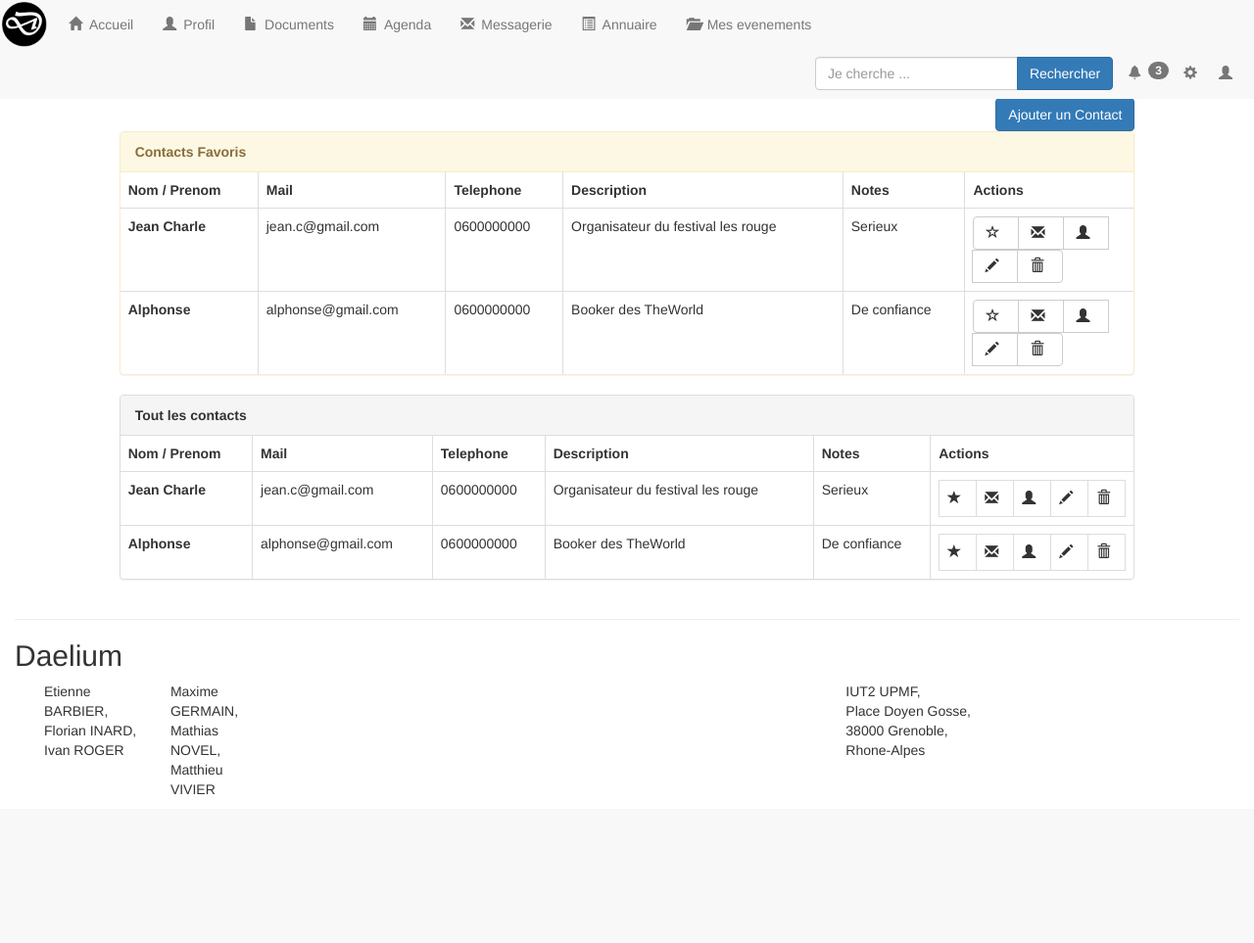
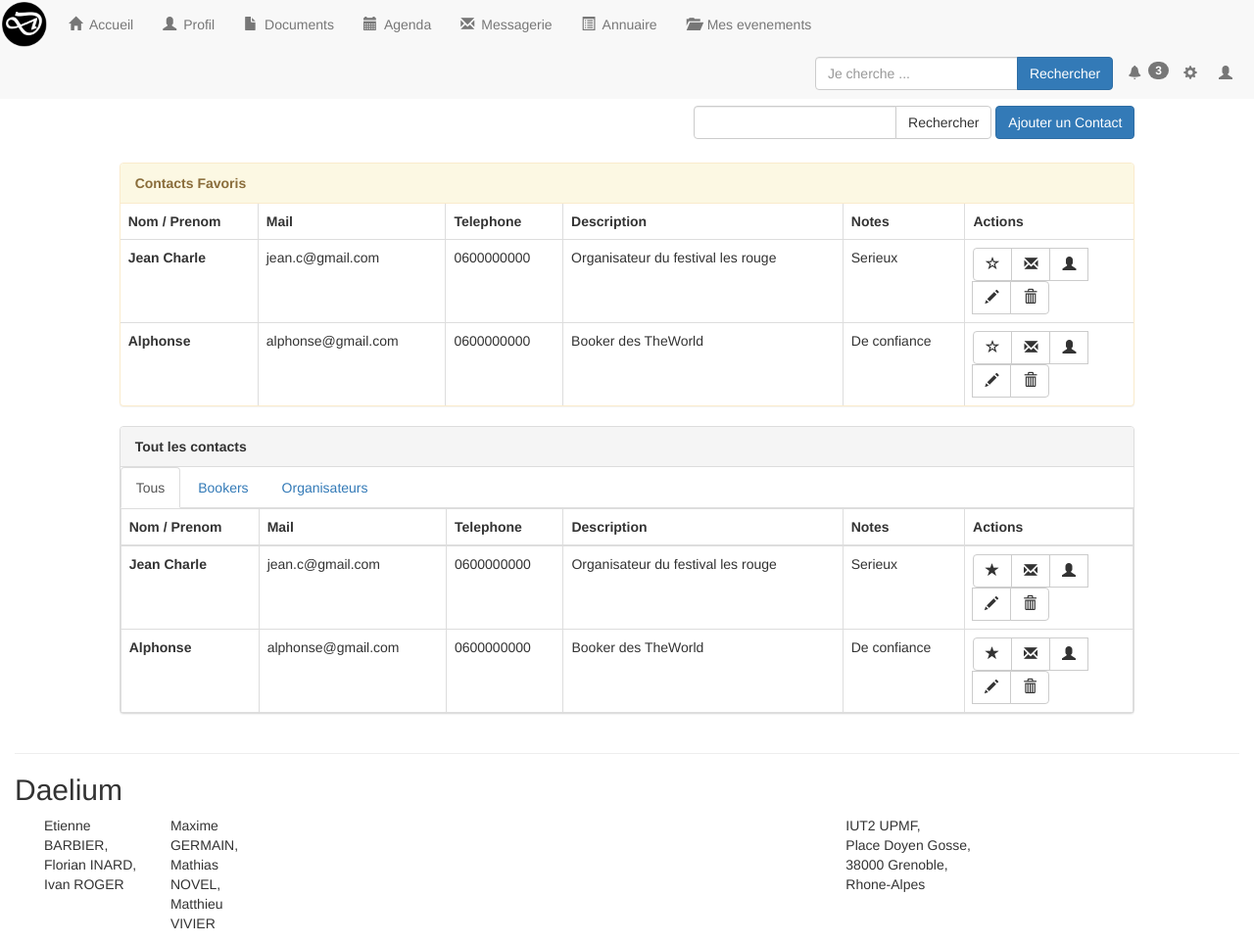
Before and after one commit to Ivan-Roger/Daelium, a PHP site: page /code/view/list.view.php in a window 1280 px wide. Shown: the whole page at 98% size. Before the commit the page ends 811 px from the top, so only its background shows below. Run offline with PHP 8.4, Linux system fonts and the light colour scheme; data that the repository does not hold is empty; some libraries are stand-ins or nearby versions.

Commit message:
Modifs Messagerie et Annuaire

```diff
--- a/code/data/css/messages.css
+++ b/code/data/css/messages.css
@@ -1,8 +1,8 @@
-#list{
+table {
   border-left: 1px solid #ddd;
   border-right: 1px solid #ddd;
   border-bottom: 1px solid #ddd;
-      border-radius: 4px;
+  border-radius: 4px;
 }
 
 tbody > tr:first-of-type > td{
--- a/code/view/list.view.php
+++ b/code/view/list.view.php
@@ -10,10 +10,18 @@
 <body>
   <?php include("../view/include/header.view.php"); ?>
   <section>
-  <article id="boutons" class="col-lg-offset-1 col-lg-10 ">
-    <button class="btn btn-primary pull-right" type="submit">Ajouter un Contact</button>
+    <article class="col-lg-offset-1 col-lg-10">
+      <div class="navbar navbar-form navbar-right">
+        <div class="input-group">
+          <input type="text" class="form-control"/>
+          <div class="input-group-btn">
+            <a href="#" class="btn btn-default">Rechercher</a>
+          </div>
+        </div>
+        <button class="btn btn-primary" type="submit">Ajouter un Contact</button>
+      </div>
     </article>
-  <article class="col-lg-offset-1 col-lg-10 ">
+    <article class="col-lg-offset-1 col-lg-10">
       <div class="panel panel-warning">
         <div class="panel-heading"><strong>Contacts Favoris</strong></div>
         <div class="panel-body table-responsive">
@@ -38,20 +46,20 @@
                 <td>Serieux</td>
                 <td>
                   <div class="btn-group" role="group" aria-label="...">
-                  <button type="button" class="btn btn-default"><span class="glyphicon glyphicon-star-empty"></button>
-                  <button type="button" class="btn btn-default"><span class="glyphicon glyphicon-envelope"></button>
-                  <button type="button" class="btn btn-default"><span class="glyphicon glyphicon-user"></button>
-                  <button type="button" class="btn btn-default"><span class="glyphicon glyphicon-pencil"></button>
-                  <button type="button" class="btn btn-default"><span class="glyphicon glyphicon-trash"></button>
+                    <button type="button" class="btn btn-default"><span class="glyphicon glyphicon-star-empty no-margin"></button>
+                    <button type="button" class="btn btn-default"><span class="glyphicon glyphicon-envelope no-margin"></button>
+                    <button type="button" class="btn btn-default"><span class="glyphicon glyphicon-user no-margin"></button>
+                    <button type="button" class="btn btn-default"><span class="glyphicon glyphicon-pencil no-margin"></button>
+                    <button type="button" class="btn btn-default"><span class="glyphicon glyphicon-trash no-margin"></button>
                   </div>
                 </td>
                 <tr><th>Alphonse</th> <td>alphonse@gmail.com</td>  <td>0600000000</td>  <td>Booker des TheWorld</td> <td>De confiance</td><td>
                   <div class="btn-group" role="group" aria-label="...">
-                  <button type="button" class="btn btn-default"><span class="glyphicon glyphicon-star-empty"></button>
-                  <button type="button" class="btn btn-default"><span class="glyphicon glyphicon-envelope"></button>
-                  <button type="button" class="btn btn-default"><span class="glyphicon glyphicon-user"></button>
-                  <button type="button" class="btn btn-default"><span class="glyphicon glyphicon-pencil"></button>
-                  <button type="button" class="btn btn-default"><span class="glyphicon glyphicon-trash"></button>
+                    <button type="button" class="btn btn-default"><span class="glyphicon glyphicon-star-empty no-margin"></button>
+                    <button type="button" class="btn btn-default"><span class="glyphicon glyphicon-envelope no-margin"></button>
+                    <button type="button" class="btn btn-default"><span class="glyphicon glyphicon-user no-margin"></button>
+                    <button type="button" class="btn btn-default"><span class="glyphicon glyphicon-pencil no-margin"></button>
+                    <button type="button" class="btn btn-default"><span class="glyphicon glyphicon-trash no-margin"></button>
                   </div></td></tr>
               </tobdy>
             </table>
@@ -60,16 +68,25 @@
       </article>
       <article class="col-lg-offset-1 col-lg-10 ">
         <div class="panel panel-default">
-      <div class="panel-heading"><strong>Tout les contacts</strong></div>
-      <div class="panel-body table-responsive">
-        <table id="list" class="table table-bordered col-lg-12">
+          <div class="panel-heading">
+            <strong>Tout les contacts</strong>
+          </div>
+          <div class="panel-body">
+            <ul class="nav nav-tabs" role="tablist">
+              <li role="presentation" class="active"><a href="#all" aria-controls="all" role="tab" data-toggle="tab">Tous</a></li>
+              <li role="presentation"><a href="#booker" aria-controls="booker" role="tab" data-toggle="tab">Bookers</a></li>
+              <li role="presentation"><a href="#orga" aria-controls="orga" role="tab" data-toggle="tab">Organisateurs</a></li>
+            </ul>
+            <div class="tab-content">
+              <div role="tabpanel" id="all" class="tab-pane active">
+                <table class="table table-bordered">
                   <colgroup>
                     <col/>
                     <col/>
                     <col/>
                     <col/>
                     <col/>
-            <col class="col-lg-1"/>
+                    <col class="col-lg-2"/>
                   </colgroup>
                   <thead>
                     <tr><th>Nom / Prenom</th><th>Mail</th><th>Telephone</th><th>Description</th><th>Notes</th><th>Actions</th></tr>
@@ -81,26 +98,92 @@
                       <td>0600000000</td>
                       <td>Organisateur du festival les rouge</td>
                       <td>Serieux</td>
-              <td><table class="table table-bordered text-center">
+                      <td>
+                        <div class="btn-group" role="group" aria-label="...">
+                          <button type="button" class="btn btn-default"><span class="glyphicon glyphicon-star no-margin"></button>
+                          <button type="button" class="btn btn-default"><span class="glyphicon glyphicon-envelope no-margin"></button>
+                          <button type="button" class="btn btn-default"><span class="glyphicon glyphicon-user no-margin"></button>
+                          <button type="button" class="btn btn-default"><span class="glyphicon glyphicon-pencil no-margin"></button>
+                          <button type="button" class="btn btn-default"><span class="glyphicon glyphicon-trash no-margin"></button>
+                        </div>
+                      </td>
+                    </tr>
+                    <tr><th>Alphonse</th> <td>alphonse@gmail.com</td>  <td>0600000000</td>  <td>Booker des TheWorld</td> <td>De confiance</td>
+                      <td>
+                        <div class="btn-group" role="group" aria-label="...">
+                          <button type="button" class="btn btn-default"><span class="glyphicon glyphicon-star no-margin"></button>
+                          <button type="button" class="btn btn-default"><span class="glyphicon glyphicon-envelope no-margin"></button>
+                          <button type="button" class="btn btn-default"><span class="glyphicon glyphicon-user no-margin"></button>
+                          <button type="button" class="btn btn-default"><span class="glyphicon glyphicon-pencil no-margin"></button>
+                          <button type="button" class="btn btn-default"><span class="glyphicon glyphicon-trash no-margin"></button>
+                        </div>
+                      </td>
+                    </tr>
+                  </tbody>
+                </table>
+              </div>
+              <div role="tabpanel" id="booker" class="tab-pane">
+                <table class="table table-bordered">
+                  <colgroup>
+                    <col/>
+                    <col/>
+                    <col/>
+                    <col/>
+                    <col/>
+                    <col class="col-lg-2"/>
+                  </colgroup>
+                  <thead>
+                    <tr><th>Nom / Prenom</th><th>Mail</th><th>Telephone</th><th>Description</th><th>Notes</th><th>Actions</th></tr>
+                  </thead>
+                  <tbody>
+                    <tr><th>Alphonse</th> <td>alphonse@gmail.com</td>  <td>0600000000</td>  <td>Booker des TheWorld</td> <td>De confiance</td>
+                      <td>
+                        <div class="btn-group" role="group" aria-label="...">
+                          <button type="button" class="btn btn-default"><span class="glyphicon glyphicon-star no-margin"></button>
+                          <button type="button" class="btn btn-default"><span class="glyphicon glyphicon-envelope no-margin"></button>
+                          <button type="button" class="btn btn-default"><span class="glyphicon glyphicon-user no-margin"></button>
+                          <button type="button" class="btn btn-default"><span class="glyphicon glyphicon-pencil no-margin"></button>
+                          <button type="button" class="btn btn-default"><span class="glyphicon glyphicon-trash no-margin"></button>
+                        </div>
+                      </td>
+                    </tr>
+                  </tbody>
+                </table>
+              </div>
+              <div role="tabpanel" id="orga" class="tab-pane">
+                <table class="table table-bordered">
+                  <colgroup>
+                    <col/>
+                    <col/>
+                    <col/>
+                    <col/>
+                    <col/>
+                    <col class="col-lg-2"/>
+                  </colgroup>
+                  <thead>
+                    <tr><th>Nom / Prenom</th><th>Mail</th><th>Telephone</th><th>Description</th><th>Notes</th><th>Actions</th></tr>
+                  </thead>
+                  <tbody>
                     <tr>
-                  <td><span class="glyphicon glyphicon-star"></span></td>
-                  <td><span class="glyphicon glyphicon-envelope"></span></td>
-                  <td><span class="glyphicon glyphicon-user"></span></td>
-                  <td><span class="glyphicon glyphicon-pencil"></span></td>
-                  <td><span class="glyphicon glyphicon-trash"></span></td>
+                      <th>Jean Charle</th>
+                      <td>jean.c@gmail.com</td>
+                      <td>0699999999</td>
+                      <td>Organisateur du festival les rouge</td>
+                      <td>Serieux</td>
+                      <td>
+                        <div class="btn-group" role="group" aria-label="...">
+                          <button type="button" class="btn btn-default"><span class="glyphicon glyphicon-star no-margin"></button>
+                          <button type="button" class="btn btn-default"><span class="glyphicon glyphicon-envelope no-margin"></button>
+                          <button type="button" class="btn btn-default"><span class="glyphicon glyphicon-user no-margin"></button>
+                          <button type="button" class="btn btn-default"><span class="glyphicon glyphicon-pencil no-margin"></button>
+                          <button type="button" class="btn btn-default"><span class="glyphicon glyphicon-trash no-margin"></button>
+                        </div>
+                      </td>
                     </tr>
-              </table></td>
-              <tr><th>Alphonse</th> <td>alphonse@gmail.com</td>  <td>0600000000</td>  <td>Booker des TheWorld</td> <td>De confiance</td><td><table class="table table-bordered text-center">
-                <tr>
-                  <td><span class="glyphicon glyphicon-star"></span></td>
-                  <td><span class="glyphicon glyphicon-envelope"></span></td>
-                  <td><span class="glyphicon glyphicon-user"></span></td>
-                  <td><span class="glyphicon glyphicon-pencil"></span></td>
-                  <td><span class="glyphicon glyphicon-trash"></span></td>
-                </tr>
-              </table></td></tr>
-            </tobdy>
+                  </tbody>
                 </table>
+              </div>
+            </div>
           </div>
         </div>
       </article>
```
Also changed, not shown: code/view/messages.view.php (+39 -36 lines). Lines whose indentation alone changed are shown as unchanged.
